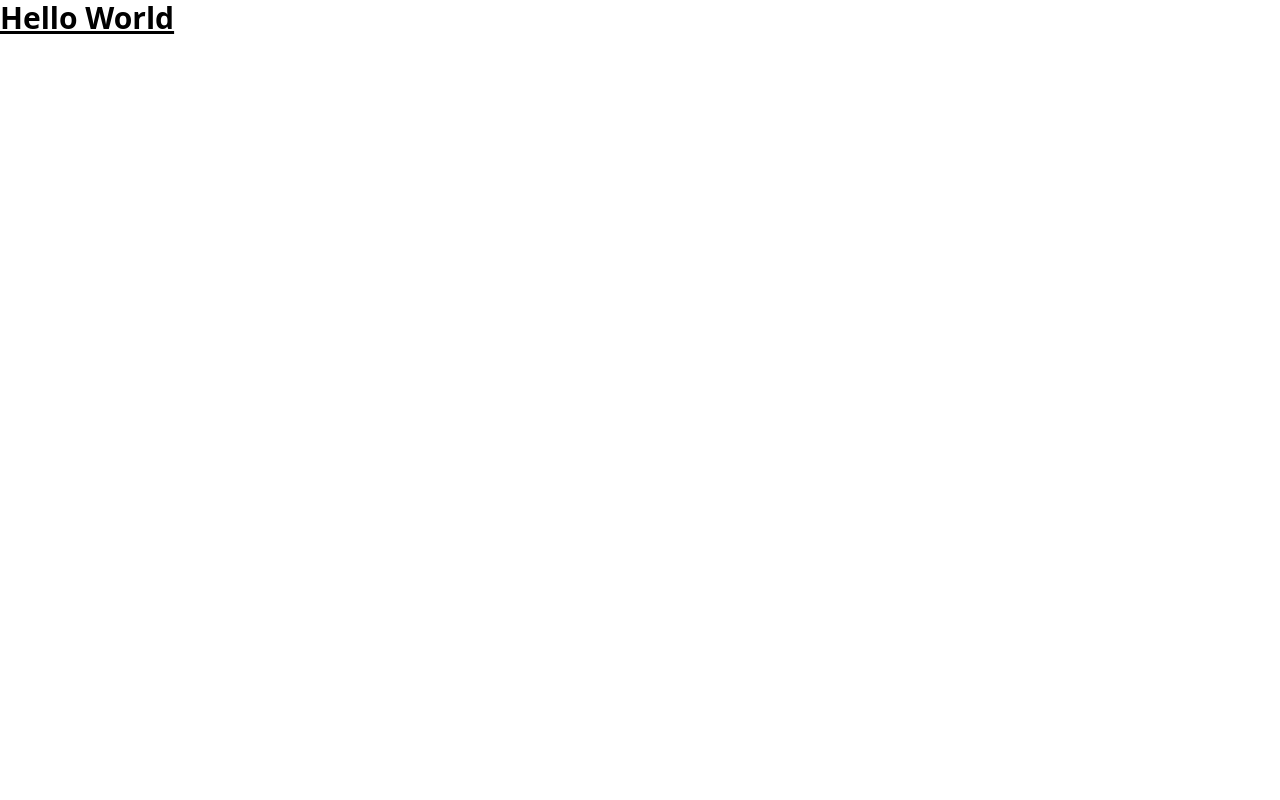
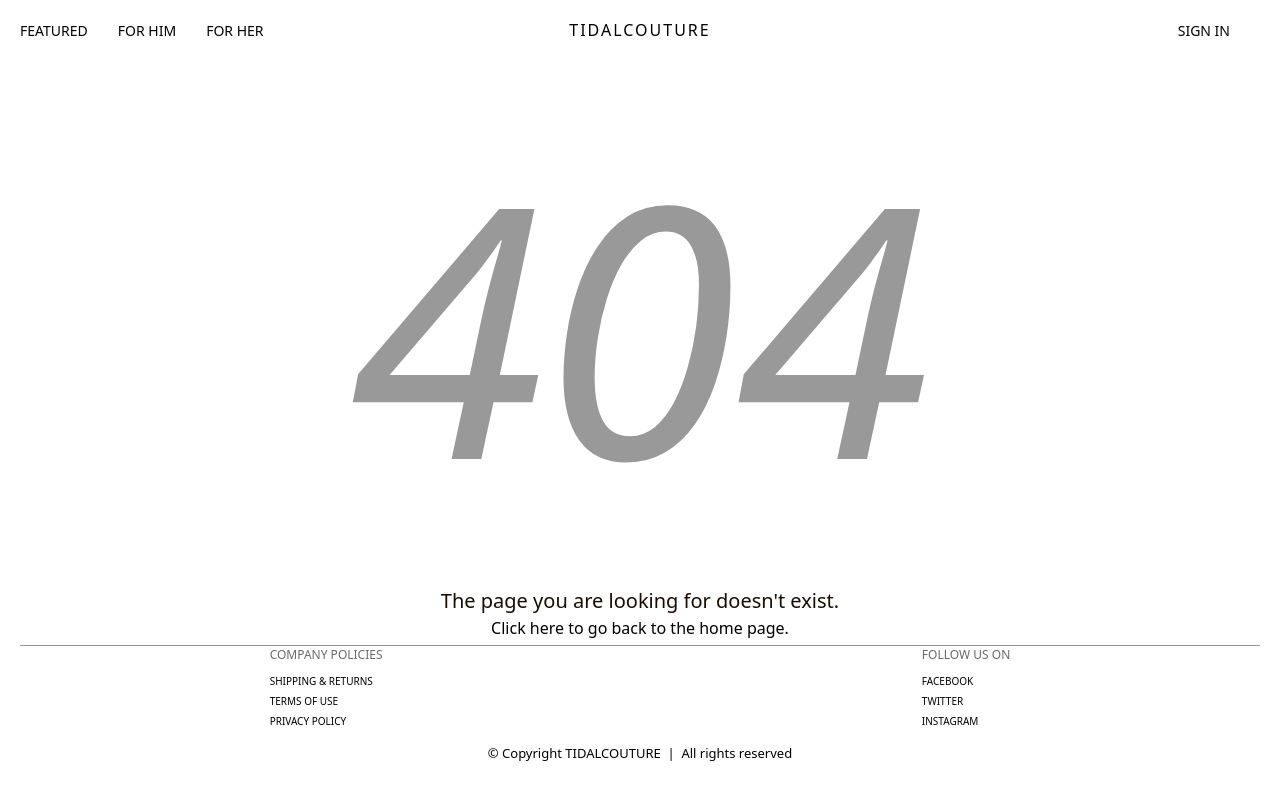
Before and after one commit to KaustavG1/tidalcouture, a React (Vite) app: page / in a window 1280 px wide. Built offline with nearby package versions, Linux system fonts and the light colour scheme.

Commit message:
Temp: Components with errors

```diff
--- /dev/null
+++ b/src/components/Body/Body.tsx
@@ -0,0 +1,21 @@
+import styled from 'styled-components';
+
+import Error from '../common/Error';
+
+const StyledContent = styled.footer`
+  width: 100%;
+  bottom: 0px;
+  display: flex;
+  flex-direction: column;
+`;
+
+function Body() {
+  return (
+    <StyledContent>
+      {/* This is the main content */}
+      <Error />
+    </StyledContent>
+  );
+}
+
+export default Body;
--- /dev/null
+++ b/src/components/Footer/Footer.tsx
@@ -0,0 +1,77 @@
+import styled from 'styled-components';
+
+import Divider from '../common/Divider';
+
+const StyledFooter = styled.footer`
+  width: 100%;
+  bottom: 0px;
+  display: flex;
+  flex-direction: column;
+  font-size: small;
+  padding-bottom: 20px;
+`;
+
+const StyledContent = styled.div`
+  display: flex;
+  justify-content: space-around;
+`;
+
+const StyledColumn = styled.ul`
+  list-style-type: none;
+  display: flex;
+  flex-direction: column;
+`;
+
+const StyledItem = styled.li`
+  padding-bottom: 10px;
+  text-transform: uppercase;
+  color: #696969;
+  font-size: 12px;
+`;
+
+const StyledAnchor = styled.a`
+  padding-bottom: 5px;
+  text-decoration: none;
+  color: #000;
+  text-transform: uppercase;
+  font-weight: 400;
+  font-size: 10px;
+
+  &:hover {
+    color: #696969;
+  }
+`;
+
+const CopyrightText = styled.div`
+  text-align: center;
+  padding-top: 10px;
+`;
+
+function Footer() {
+  return (
+    <StyledFooter>
+      <Divider />
+      <StyledContent>
+        <StyledColumn>
+          <StyledItem>Company Policies</StyledItem>
+          <StyledAnchor>Shipping & Returns</StyledAnchor>
+          <StyledAnchor>Terms of use</StyledAnchor>
+          <StyledAnchor>Privacy policy</StyledAnchor>
+        </StyledColumn>
+        <StyledColumn>
+          <StyledItem>Follow us on</StyledItem>
+          <StyledAnchor href="https://www.facebook.com">Facebook</StyledAnchor>
+          <StyledAnchor href="https://www.twitter.com">Twitter</StyledAnchor>
+          <StyledAnchor href="https://www.instagram.com">
+            Instagram
+          </StyledAnchor>
+        </StyledColumn>
+      </StyledContent>
+      <CopyrightText>
+        &copy; Copyright TIDALCOUTURE&nbsp; | &nbsp;All rights reserved
+      </CopyrightText>
+    </StyledFooter>
+  );
+}
+
+export default Footer;
--- /dev/null
+++ b/src/components/Header/Header.tsx
@@ -0,0 +1,119 @@
+import React, { useState, useRef } from 'react';
+import styled from 'styled-components';
+
+import Divider from '../common/Divider';
+import SearchBar from '../SearchBar/SearchBar';
+
+const StyledNav = styled.nav`
+  width: 100%;
+  position: sticky;
+  top: 0px;
+`;
+
+const NavBar = styled.nav`
+  min-height: 50px;
+  display: flex;
+  align-items: center;
+  padding: 0px 10px;
+`;
+
+const LeftUL = styled.ul`
+  list-style-type: none;
+  margin: 0;
+  padding: 0;
+  display: flex;
+  flex: 1;
+  justify-content: flex-start;
+  gap: 10px;
+`;
+
+const StyledLogo = styled.span`
+  flex: 1;
+  text-align: center;
+  text-transform: uppercase;
+  cursor: pointer;
+  text-decoration: none;
+  font-size: 16px;
+  line-height: 19px;
+  letter-spacing: 2px;
+`;
+
+const RightUL = styled.ul`
+  list-style-type: none;
+  margin: 0;
+  padding: 0;
+  display: flex;
+  flex: 1;
+  justify-content: flex-end;
+  gap: 10px;
+`;
+
+const StyledLi = styled.li`
+  display: inline-block;
+  padding: 20px 10px;
+  cursor: pointer;
+  text-align: center;
+  text-transform: uppercase;
+  font-size: 14px;
+
+  &:hover,
+  &:focus {
+    color: #807e7d;
+  }
+  &:active {
+    color: #1a0c02;
+  }
+`;
+
+const SearchWrapper = styled.div`
+  width: 100%;
+  opacity: ${({ open }) => (open ? 1 : 0)};
+  position: absolute;
+  top: 100%;
+  transition: all 0.4s ease;
+`;
+
+function Header() {
+  const childInputRef = useRef(null);
+
+  const [searchBarOpen, setSearchBarOpen] = useState(false);
+
+  const toggleSearchBar = () => {
+    !searchBarOpen && childInputRef.current && childInputRef.current.focus();
+    setSearchBarOpen(!searchBarOpen);
+  };
+
+  const logoRedirect = () => console.log('Redirecting');
+
+  return (
+    <StyledNav>
+      <NavBar>
+        <LeftUL>
+          <StyledLi>Featured</StyledLi>
+          <StyledLi>For him</StyledLi>
+          <StyledLi>For her</StyledLi>
+        </LeftUL>
+        <StyledLogo onClick={logoRedirect}>Tidalcouture</StyledLogo>
+        <RightUL>
+          <StyledLi onClick={toggleSearchBar}>
+            {searchBarOpen ? (
+              <i className="fa-solid fa-xmark" />
+            ) : (
+              <i className="fa-solid fa-magnifying-glass" />
+            )}
+          </StyledLi>
+          <StyledLi>Sign in</StyledLi>
+          <StyledLi>
+            <i className="fa-solid fa-cart-shopping" />
+          </StyledLi>
+        </RightUL>
+      </NavBar>
+      <SearchWrapper open={searchBarOpen}>
+        <Divider />
+        <SearchBar childInputRef={childInputRef} />
+      </SearchWrapper>
+    </StyledNav>
+  );
+}
+
+export default Header;
--- /dev/null
+++ b/src/components/SearchBar/SearchBar.tsx
@@ -0,0 +1,51 @@
+import React from 'react';
+import styled from 'styled-components';
+import { useFormik } from 'formik';
+
+import Input from '../common/Input';
+
+const Wrapper = styled.form`
+  display: flex;
+  flex-direction: row;
+  width: 100%;
+
+  input:focus::placeholder {
+    opacity: 1;
+    color: #999999;
+  }
+`;
+
+const Search = styled.button`
+  padding: 15px 30px;
+  border: none;
+  background-color: transparent;
+`;
+
+function SearchBar(props) {
+  const formik = useFormik({
+    initialValues: {
+      searchString: '',
+    },
+    onSubmit: (values) => {
+      console.log(`Searching for ${values.searchString}`);
+    },
+  });
+
+  return (
+    <Wrapper onSubmit={formik.handleSubmit}>
+      <Input
+        id="searchString"
+        key="searchString"
+        type="text"
+        placeholder="Search here"
+        onChange={formik.handleChange}
+        {...props}
+      />
+      <Search type="submit">
+        <i className="fa-solid fa-magnifying-glass" />
+      </Search>
+    </Wrapper>
+  );
+}
+
+export default SearchBar;
--- /dev/null
+++ b/src/components/common/Divider.tsx
@@ -0,0 +1,14 @@
+import styled from 'styled-components';
+
+const StyledDivider = styled.footer`
+  height: 1px;
+  background-color: #969696;
+  margin-right: 20px;
+  margin-left: 20px;
+`;
+
+function Divider() {
+  return <StyledDivider />;
+}
+
+export default Divider;
--- /dev/null
+++ b/src/components/common/Error.tsx
@@ -0,0 +1,46 @@
+import styled from 'styled-components';
+
+const StyledContent = styled.div`
+  bottom: 0px;
+  height: 73vh;
+  display: flex;
+  flex-direction: column;
+  text-align: center;
+`;
+
+const StyledText = styled.div`
+  font-size: ${({ size }) => size}px;
+  font-weight: ${({ weight }) => weight};
+  font-style: ${({ type }) => (type === '404' ? 'italic' : 'normal')};
+  color: ${({ type }) => (type === '404' ? '#999999' : '#1a0c02')};
+`;
+
+const StyledLink = styled.a`
+  color: #000;
+  font-weight: 400;
+
+  &:hover {
+    color: #696969;
+  }
+`;
+
+const StyledTextWithLink = styled.p``;
+
+function Error() {
+  return (
+    <StyledContent>
+      <StyledText size={350} weight={500} type="404">
+        404
+      </StyledText>
+      <StyledText size={20} weight={500}>
+        The page you are looking for doesn&apos;t exist.
+      </StyledText>
+      <StyledTextWithLink>
+        <StyledLink href="/">Click here</StyledLink> to go back to the home
+        page.
+      </StyledTextWithLink>
+    </StyledContent>
+  );
+}
+
+export default Error;
--- /dev/null
+++ b/src/components/common/Input.tsx
@@ -0,0 +1,20 @@
+import React from 'react';
+
+import styled from 'styled-components';
+
+const StyledInput = styled.input`
+  width: 100%;
+  border: none;
+  padding: 15px 30px;
+  font-size: large;
+
+  &:focus {
+    outline: none;
+  }
+`;
+
+function Input({ childInputRef, ...rest }) {
+  return <StyledInput ref={childInputRef} {...rest} />;
+}
+
+export default Input;
--- /dev/null
+++ b/src/components/common/Spacer.tsx
@@ -0,0 +1,12 @@
+import styled from 'styled-components';
+
+const StyledSpacer = styled.footer`
+  height: ${({ height }) => `${height}px`};
+  width: ${({ width }) => `${width}px`};
+`;
+
+function Spacer({ height = 0, width = 0 }) {
+  return <StyledSpacer height={height} width={width} />;
+}
+
+export default Spacer;
--- a/src/main.tsx
+++ b/src/main.tsx
@@ -1,10 +1,20 @@
 import React from 'react';
 import ReactDOM from 'react-dom/client';
-import App from './App';
+import { createBrowserRouter, RouterProvider } from 'react-router-dom';
+import App from './routes/App';
+import Error from './components/common/Error';
 import './index.css';
+
+const router = createBrowserRouter([
+  {
+    path: '/',
+    element: <App />,
+    errorElement: <Error />,
+  },
+]);
 
 ReactDOM.createRoot(document.getElementById('root') as HTMLElement).render(
   <React.StrictMode>
-    <App />
+    <RouterProvider router={router} />
   </React.StrictMode>
 );
--- /dev/null
+++ b/src/routes/App.tsx
@@ -0,0 +1,15 @@
+import Footer from '../components/Footer/Footer';
+import Body from '../components/Body/Body';
+import Header from '../components/Header/Header';
+
+function App() {
+  return (
+    <>
+      <Header />
+      <Body />
+      <Footer />
+    </>
+  );
+}
+
+export default App;
```
Also changed, not shown: package.json (+5 -9 lines), .eslintrc.cjs, 1 other file (tests, documents, lock files or other folders).
